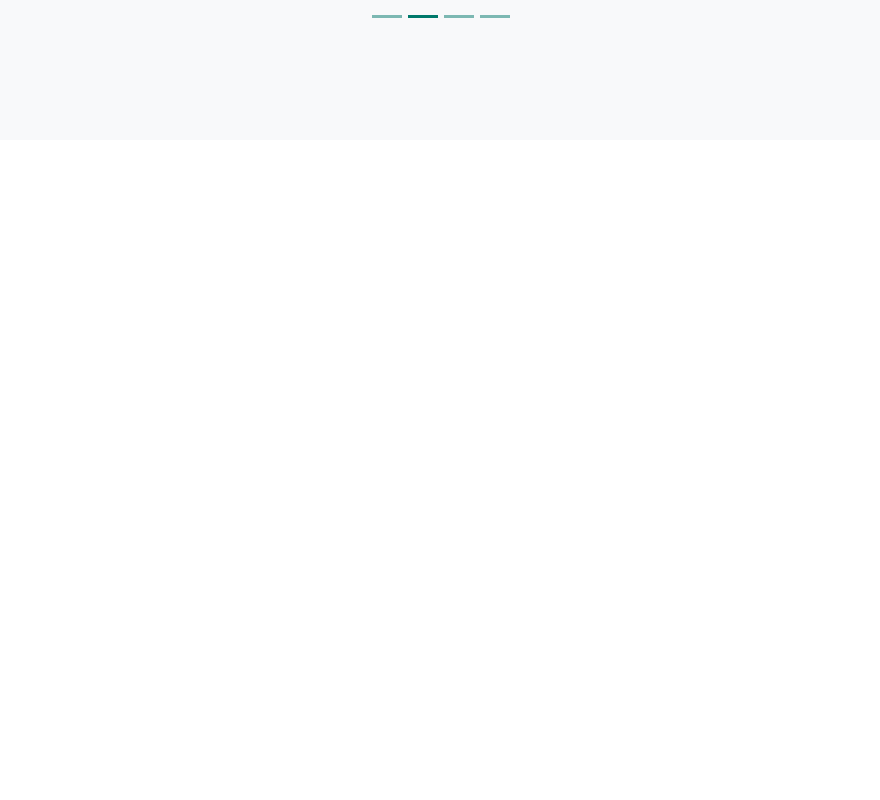
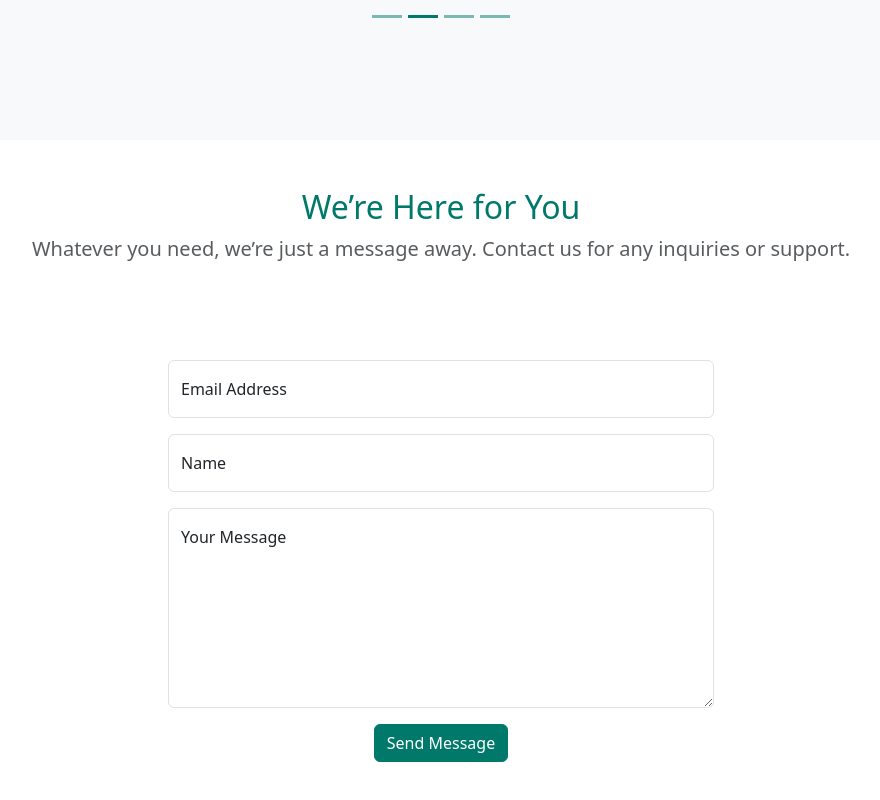
Before and after one commit to pkasprzak9/trip-app, a React (Create React App) app: page / in a window 1280 px wide. Shown: the part 2953-3753 px from the top of the page, without its empty margins (199-1079 px from the left). Before the commit the page ends 3093 px from the top, so only its background shows below. Built offline with nearby package versions, Linux system fonts and the light colour scheme.

Commit message:
Add Contact section to StartPage

```diff
--- a/src/components/StartPage/StartPage.jsx
+++ b/src/components/StartPage/StartPage.jsx
@@ -3,6 +3,7 @@ import Header from "./Header";
 import About from "./About";
 import Features from "./Features";
 import HowItWorks from "./HowItWorks";
+import Contact from "./Contact";
 
 export default function StartPage() {
   return (
@@ -12,6 +13,7 @@ export default function StartPage() {
       <About></About>
       <Features></Features>
       <HowItWorks></HowItWorks>
+      <Contact></Contact>
     </>
   )
 }
```
